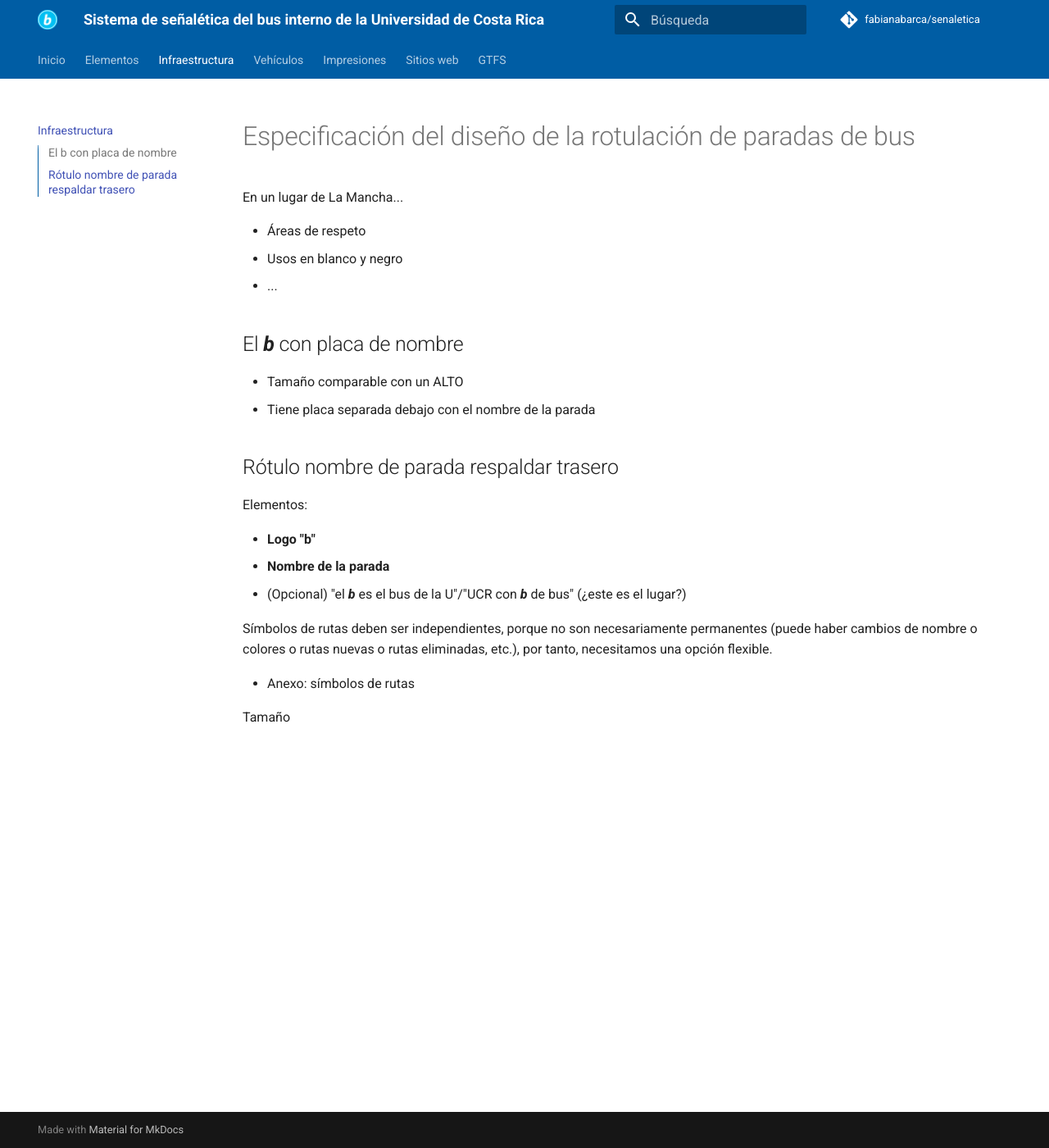
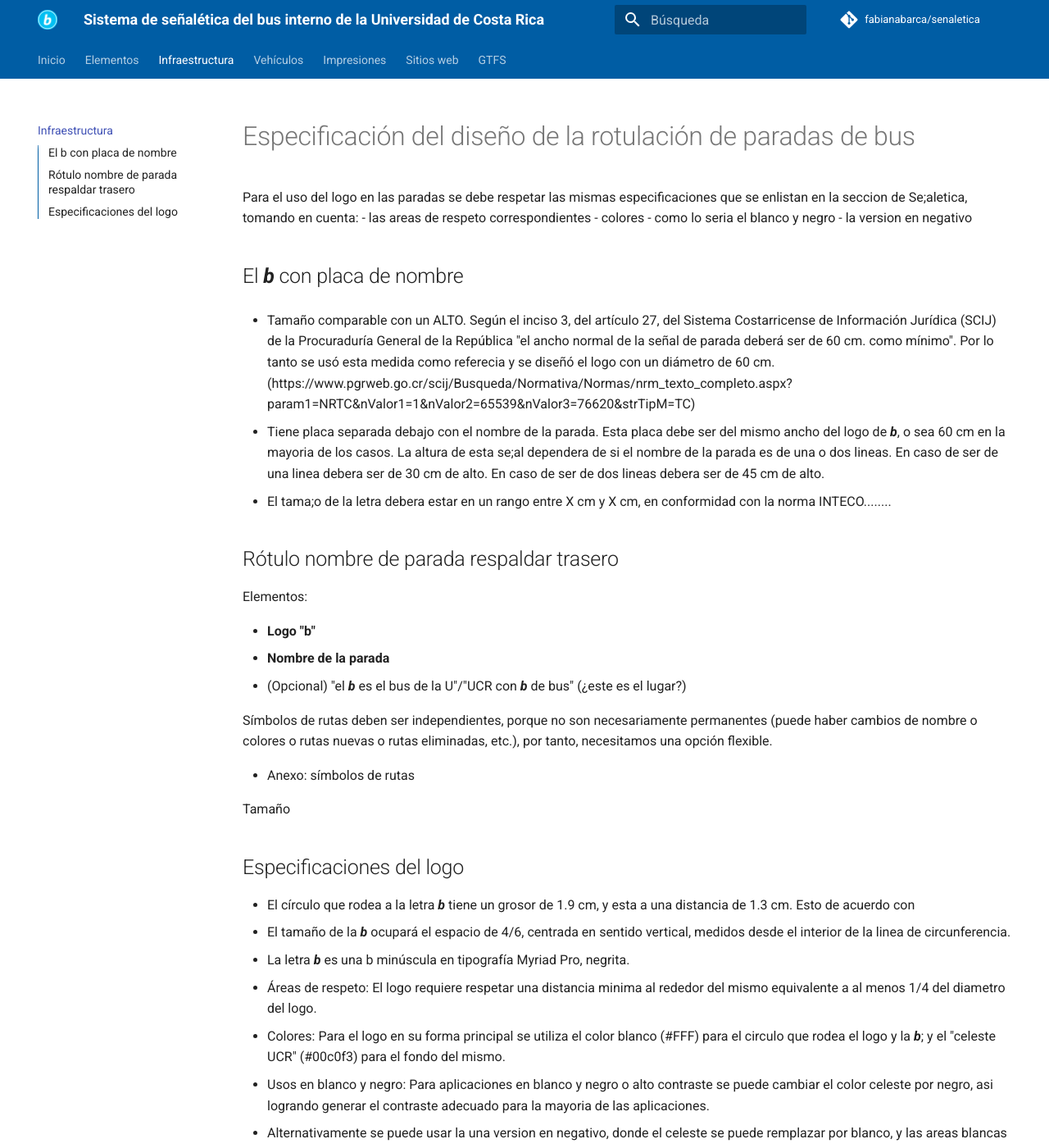
Before and after one commit to fabianabarca/senaletica, an MkDocs documentation site: the page built from docs/infraestructura.md, in a window 1280 px wide and 1400 px high. Shown: the whole window at 82% size. Built offline with MkDocs 1.6.1 and Material for MkDocs 9.7.7, drawn with Linux system fonts in a browser that asks for light colours; comment, search, counter and statistics services are not loaded; some of the changed text lies outside the part shown.

Commit message:
Agregado de información a infraestructura.md

```diff
--- a/docs/infraestructura.md
+++ b/docs/infraestructura.md
@@ -1,15 +1,22 @@
 # Especificación del diseño de la rotulación de paradas de bus
 
-En un lugar de La Mancha...
+Para el uso del logo en las paradas se debe respetar las mismas especificaciones que se enlistan en la seccion de Se;aletica, tomando en cuenta:
+- las areas de respeto correspondientes
+- colores
+- como lo seria el blanco y negro
+- la version en negativo
 
-- Áreas de respeto
-- Usos en blanco y negro
-- ...
+<!--hacer que cada uno de los items de la lista sea un link a la seccion correspondiente en el documento senaletica.md-->
+
+
 
 ## El ***b*** con placa de nombre
 
-- Tamaño comparable con un ALTO
-- Tiene placa separada debajo con el nombre de la parada
+- Tamaño comparable con un ALTO. Según el inciso 3, del artículo 27, del Sistema Costarricense de Información Jurídica (SCIJ) de la Procuraduría General de la República "el ancho normal de la señal de parada deberá ser de 60 cm. como mínimo". Por lo tanto se usó esta medida como referecia y se diseñó el logo con un diámetro de 60 cm.
+(https://www.pgrweb.go.cr/scij/Busqueda/Normativa/Normas/nrm_texto_completo.aspx?param1=NRTC&nValor1=1&nValor2=65539&nValor3=76620&strTipM=TC)
+
+- Tiene placa separada debajo con el nombre de la parada. Esta placa debe ser del mismo ancho del logo de ***b***, o sea 60 cm en la mayoria de los casos. La altura de esta se;al dependera de si el nombre de la parada es de una o dos lineas. En caso de ser de una linea debera ser de 30 cm de alto. En caso de ser de dos lineas debera ser de 45 cm de alto.
+- El tama;o de la letra debera estar en un rango entre X cm y X cm, en conformidad con la norma INTECO........
 
 ## Rótulo nombre de parada respaldar trasero
 
@@ -24,3 +31,15 @@ Símbolos de rutas deben ser independientes, porque no son necesariamente perman
 - Anexo: símbolos de rutas
 
 Tamaño
+
+<!--Esta seccion quizas deberia ir en el documento senaletica.md donde se especifican todos los detalles de construccion del logo-->
+
+## Especificaciones del logo
+
+- El círculo que rodea a la letra ***b*** tiene un grosor de 1.9 cm, y esta a una distancia de 1.3 cm. Esto de acuerdo con
+- El tamaño de la ***b*** ocupará el espacio de 4/6, centrada en sentido vertical, medidos desde el interior de la linea de circunferencia.
+- La letra ***b*** es una b minúscula en tipografía Myriad Pro, negrita.
+- Áreas de respeto: El logo requiere respetar una distancia minima al rededor del mismo equivalente a al menos 1/4 del diametro del logo.
+- Colores: Para el logo en su forma principal se utiliza el color blanco (#FFF) para el circulo que rodea el logo y la ***b***; y el "celeste UCR" (#00c0f3) para el fondo del mismo.
+- Usos en blanco y negro: Para aplicaciones en blanco y negro o alto contraste se puede cambiar el color celeste por negro, asi logrando generar el contraste adecuado para la mayoria de las aplicaciones.
+- Alternativamente se puede usar la una version en negativo, donde el celeste se puede remplazar por blanco, y las areas blancas por negro. Esta aplicacion es especialmente util para stickers simples que ayuden a demarcar elementos especificos en las paradas. (Ver ejemplo de uso de "the T")
```
